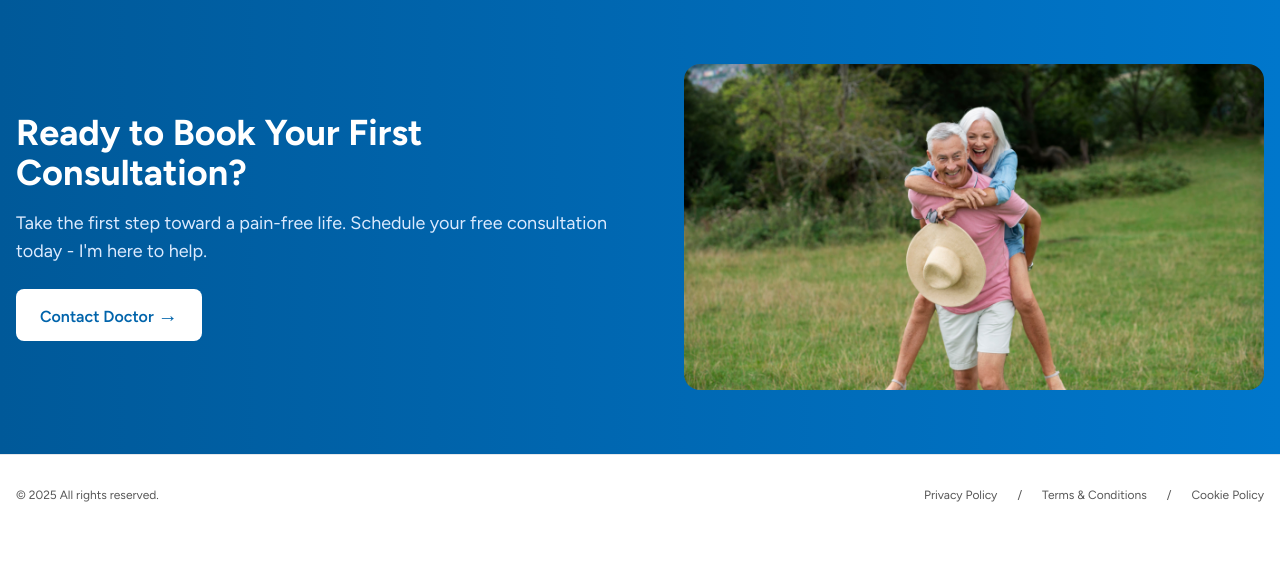
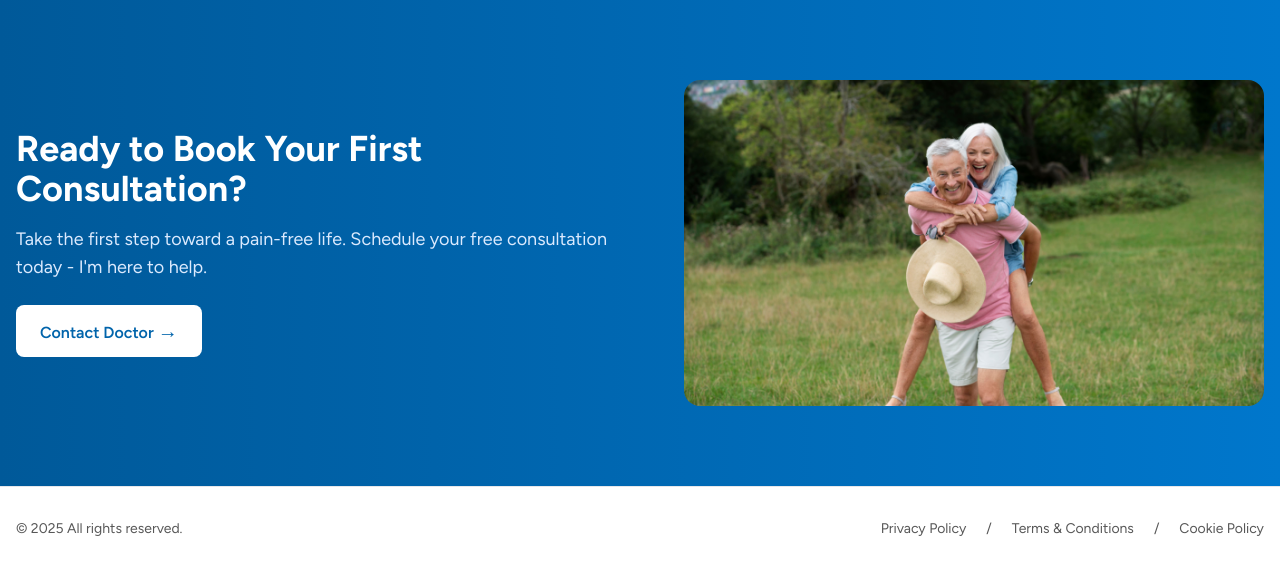
Before and after one commit to atif089/understand, a Next.js app: page / in a window 1280 px wide. Shown: the top 574 px of the page. Built offline with nearby package versions, Linux system fonts and the light colour scheme.

Commit message:
consistent section padding

```diff
--- a/src/components/CopyrightFooter/index.js
+++ b/src/components/CopyrightFooter/index.js
@@ -4,7 +4,7 @@ import SectionBlock from "@/components/SectionBlock";
 export default function CopyrightFooter({ text, links }) {
   return (
     <SectionBlock bgColor="bg-white" paddingY="py-4" className="border-t border-gray-200">
-      <div className="text-gray flex flex-col items-start justify-between gap-y-4 px-0 py-4 text-xs sm:flex-row sm:items-center sm:gap-y-0">
+      <div className="text-gray flex flex-col items-start justify-between gap-y-4 px-0 py-4 text-sm sm:flex-row sm:items-center sm:gap-y-0">
         <div className="order-1 flex gap-4 sm:order-2">
           {links &&
             links.map((link, idx) => (
--- a/src/components/SectionBlock/index.js
+++ b/src/components/SectionBlock/index.js
@@ -3,7 +3,7 @@ import React from "react";
 const SectionBlock = ({
   children,
   bgColor = "bg-white",
-  paddingY = "py-16",
+  paddingY = "py-20",
   className = "",
   ...props
 }) => {
--- a/src/features/ConsultationPromoBlock/index.js
+++ b/src/features/ConsultationPromoBlock/index.js
@@ -13,7 +13,7 @@ const ConsultationPromoBlock = ({
   ...props
 }) => {
   return (
-    <SectionBlock bgColor="bg-gradient-to-r from-[#005999] to-[#0077CC]" paddingY="py-16">
+    <SectionBlock bgColor="bg-gradient-to-r from-[#005999] to-[#0077CC]">
       <div
         className={`flex flex-col items-center justify-between gap-8 md:flex-row ${className}`}
         {...props}
```
